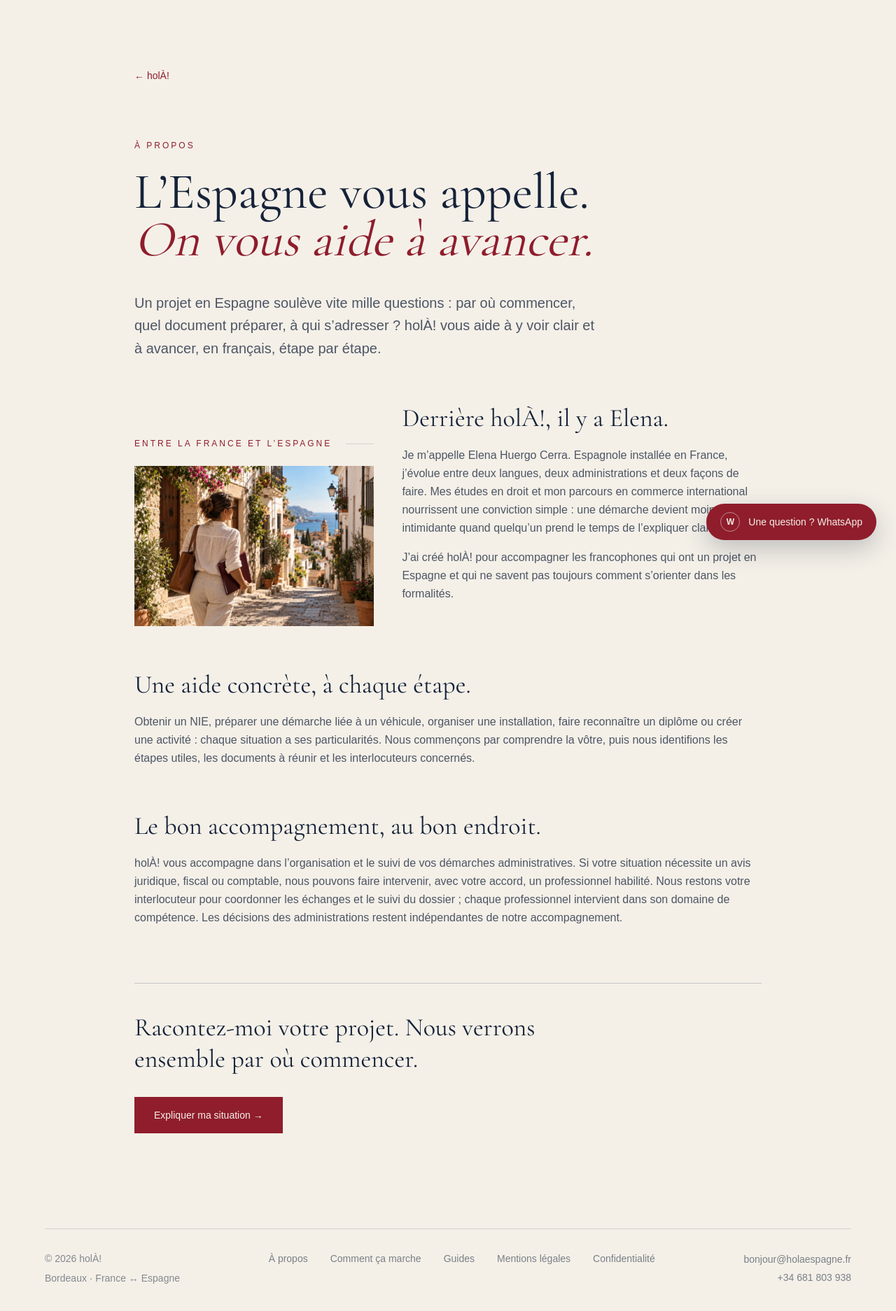
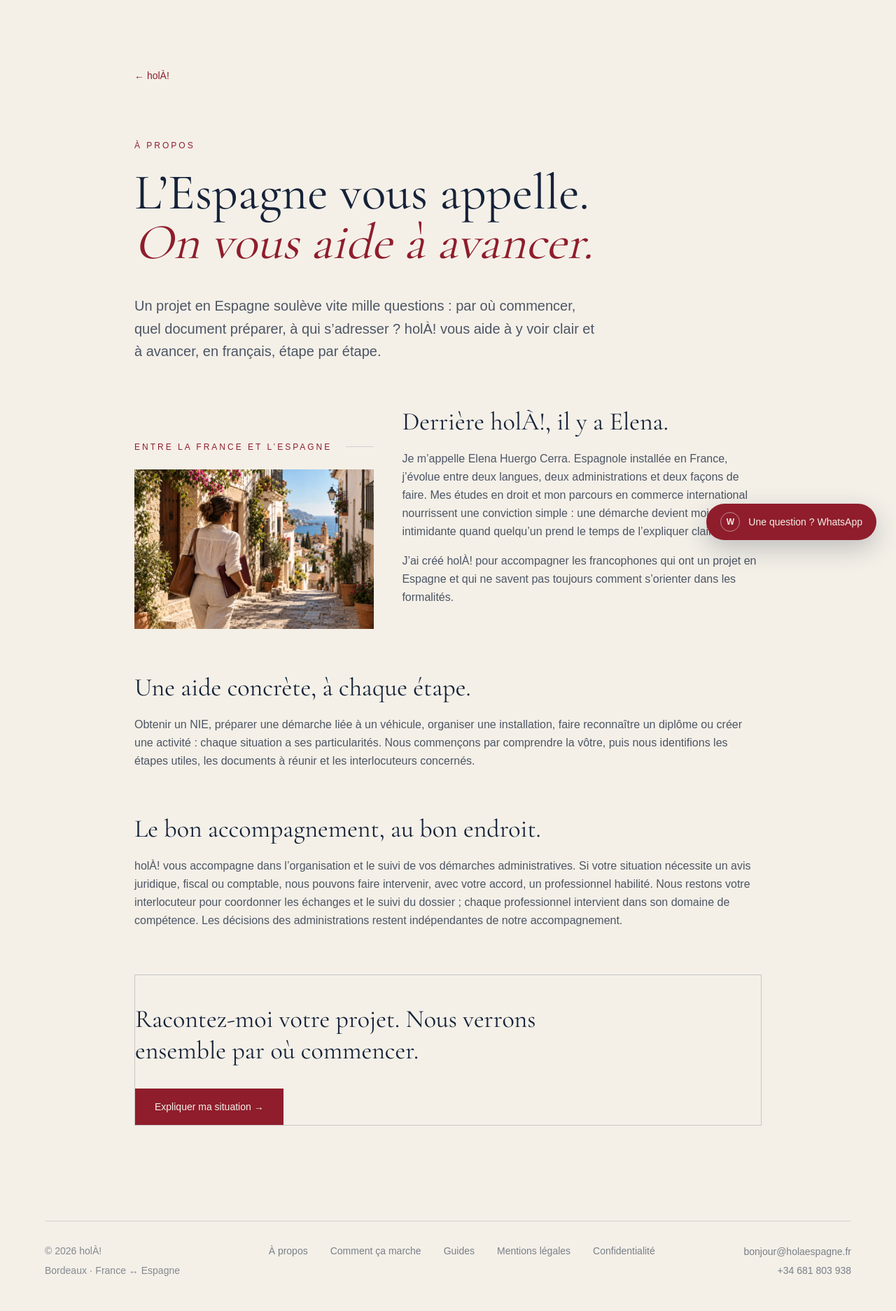
Before and after one commit to elehcf/hola, a Next.js app: page /a-propos in a window 1280 px wide. Shown: the top 1874 px of the page at 70% size. Built offline with nearby package versions, Linux system fonts and the light colour scheme.

Commit message:
Improve mobile spacing and typography

```diff
--- a/app/a-propos/page.tsx
+++ b/app/a-propos/page.tsx
@@ -21,7 +21,7 @@ export default function APropos() {
         </p>
 
         <h1
-          className="mt-6 text-5xl leading-[0.95] md:text-7xl"
+          className="mt-6 text-4xl leading-[0.98] sm:text-5xl md:text-7xl"
           style={{ fontFamily: "var(--font-editorial)" }}
         >
           L’Espagne vous appelle.
@@ -107,7 +107,7 @@ export default function APropos() {
           </section>
         </div>
 
-        <div className="mt-20 border-t border-navy/20 pt-10">
+        <div className="mt-12 border sm:mt-16 md:mt-20-t border-navy/20 pt-10">
           <p
             className="max-w-2xl text-3xl leading-tight md:text-4xl"
             style={{ fontFamily: "var(--font-editorial)" }}
```
